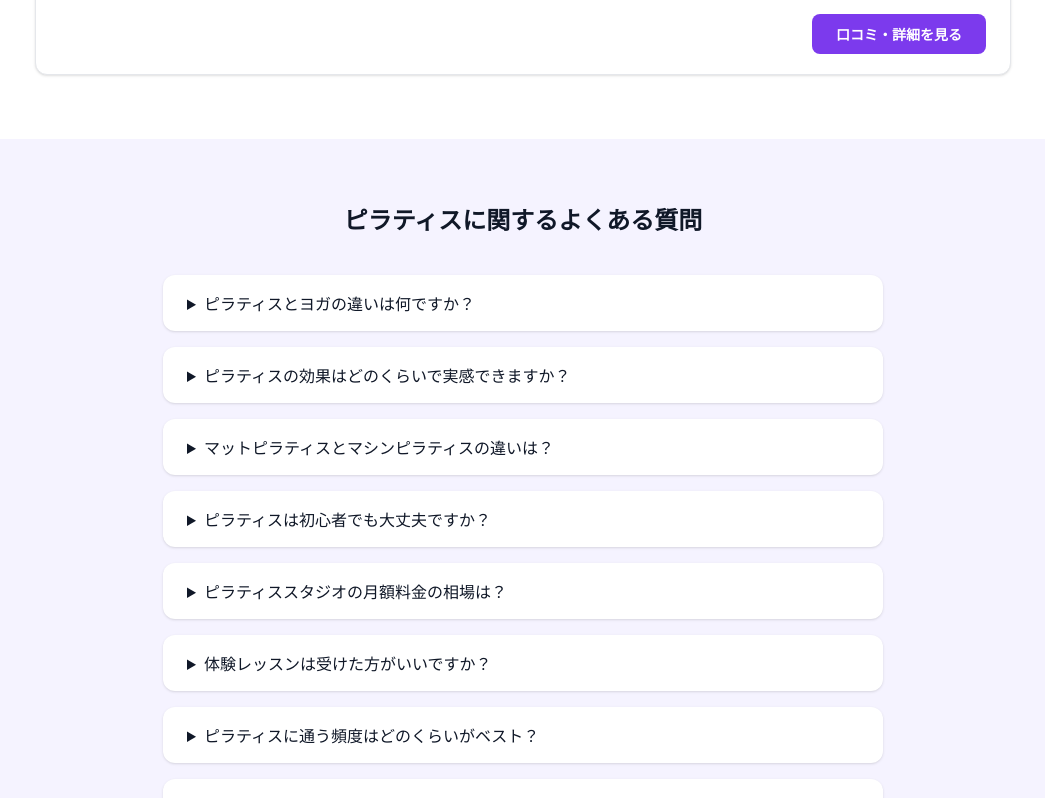
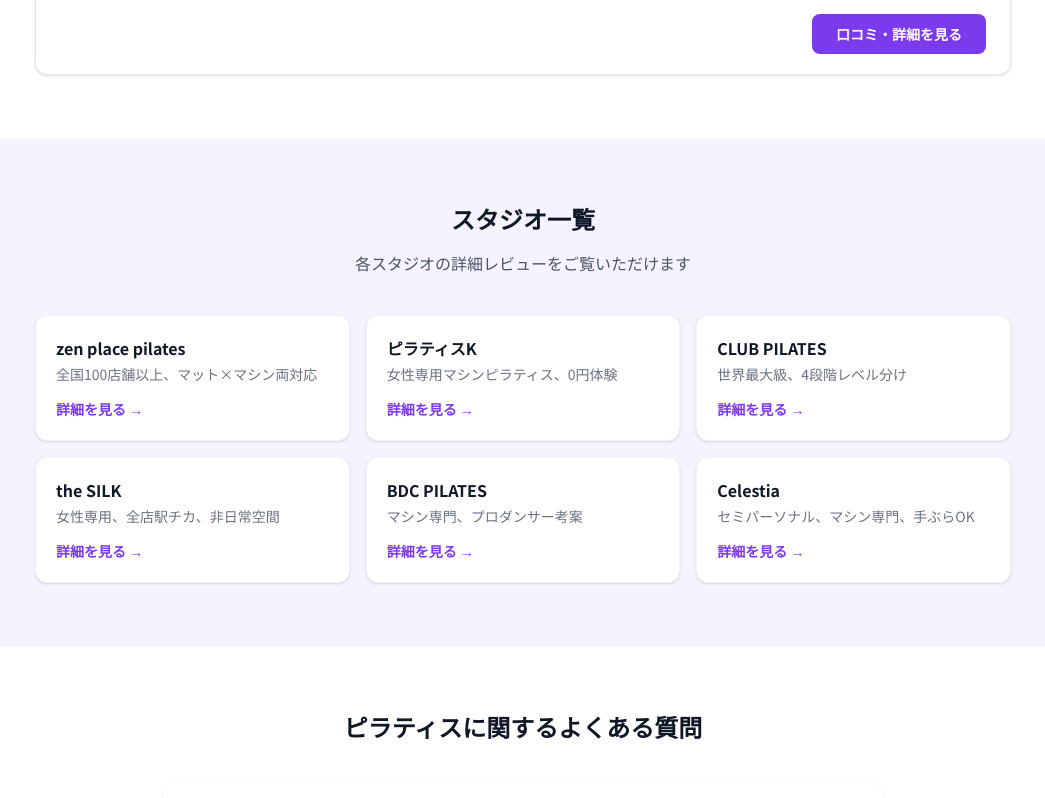
Before and after one commit to webmaster0818/pilates-navi, a Next.js app: page / in a window 1280 px wide. Shown: the part 3020-3818 px from the top of the page, without its empty margins (117-1162 px from the left). Built offline with nearby package versions, Linux system fonts and the light colour scheme.

Commit message:
feat: トップページにスタジオ一覧セクション追加

```diff
--- a/app/page.tsx
+++ b/app/page.tsx
@@ -198,8 +198,32 @@
         </div>
       </section>
 
+      {/* Studio List */}
+      <section className="py-16 bg-[#F5F3FF]">
+        <div className="max-w-5xl mx-auto px-4 sm:px-6">
+          <h2 className="text-2xl font-bold text-gray-900 text-center mb-4">スタジオ一覧</h2>
+          <p className="text-gray-600 text-center mb-10">各スタジオの詳細レビューをご覧いただけます</p>
+          <div className="grid grid-cols-1 sm:grid-cols-2 lg:grid-cols-3 gap-4">
+            {[
+              { name: "zen place pilates", desc: "全国100店舗以上、マット×マシン両対応", href: "/review/zenplace/" },
+              { name: "ピラティスK", desc: "女性専用マシンピラティス、0円体験", href: "/review/pilates-k/" },
+              { name: "CLUB PILATES", desc: "世界最大級、4段階レベル分け", href: "/review/club-pilates/" },
+              { name: "the SILK", desc: "女性専用、全店駅チカ、非日常空間", href: "/review/the-silk/" },
+              { name: "BDC PILATES", desc: "マシン専門、プロダンサー考案", href: "/review/bdc/" },
+              { name: "Celestia", desc: "セミパーソナル、マシン専門、手ぶらOK", href: "/review/celestia/" },
+            ].map((studio) => (
+              <Link key={studio.name} href={studio.href} className="block bg-white rounded-xl p-5 shadow-sm hover:shadow-md transition-shadow border border-gray-100">
+                <h3 className="font-bold text-gray-900 mb-1">{studio.name}</h3>
+                <p className="text-sm text-gray-500 mb-3">{studio.desc}</p>
+                <span className="text-sm text-[#7C3AED] font-semibold">詳細を見る →</span>
+              </Link>
+            ))}
+          </div>
+        </div>
+      </section>
+
       {/* FAQ */}
-      <section className="py-16 bg-[#F5F3FF]">
+      <section className="py-16 bg-white">
         <div className="max-w-3xl mx-auto px-4 sm:px-6">
           <h2 className="text-2xl font-bold text-gray-900 text-center mb-10">
             ピラティスに関するよくある質問
```
